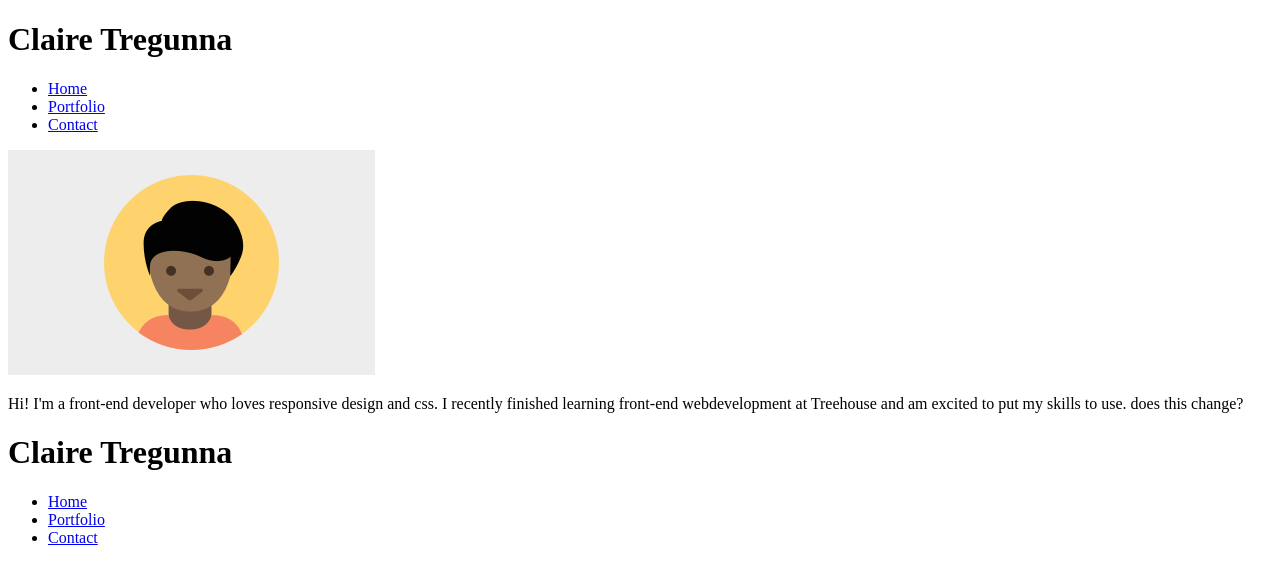
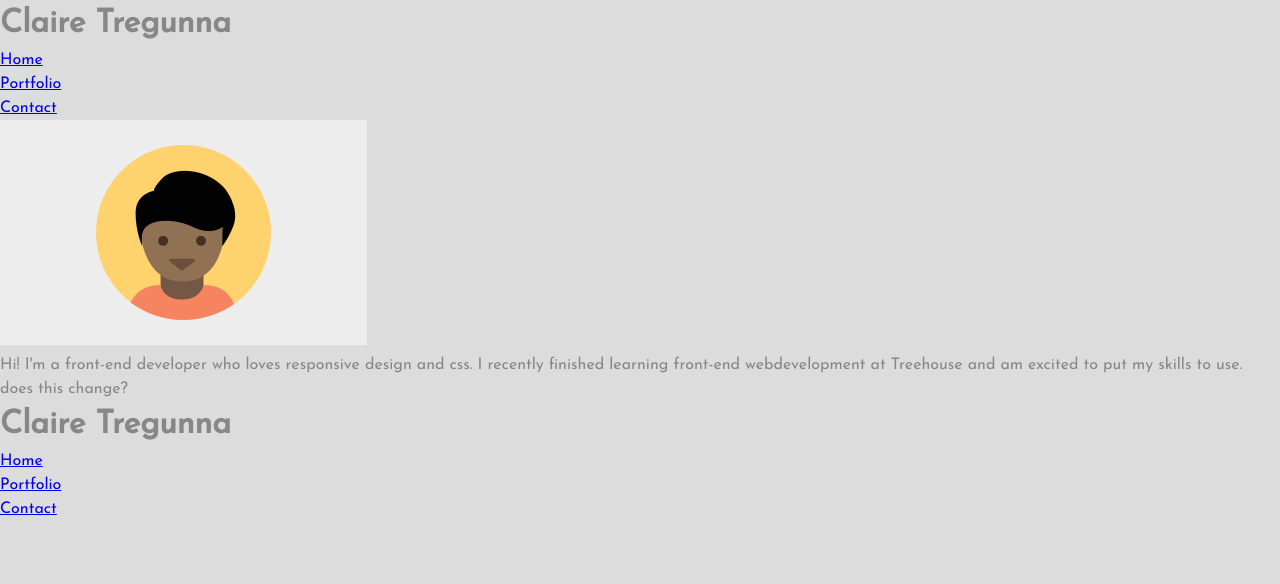
Before and after one commit to c-tregunna/Tech-Degree-Project-02, a plain HTML site: page index.html in a window 1280 px wide. Drawn offline with Linux system fonts and the light colour scheme.

Commit message:
added additional html pages

```diff
--- a/css/styles.css
+++ b/css/styles.css
@@ -1 +1,14 @@
 /* Global Layout Set-up */
+* {
+  box-sizing: border-box;
+  margin: 0;
+  padding: 0;
+}
+
+body {
+  color: #878787;
+  background-color: #dcdcdc;
+  font: 1em/1.5 'Josefin Sans', Helvetica, Arial, sans-serif;
+}
+
+/* mobile first styles */
--- /dev/null
+++ b/css/styles_original.css
@@ -0,0 +1,92 @@
+/* Global Layout Set-up */
+* {
+  box-sizing: border-box;
+  margin: 0;
+  padding: 0;
+}
+
+body {
+	background-color: #dcdcdc;
+	font-family: 'Josefin Sans', sans-serif;
+}
+
+nav ul {
+	list-style-type: none;
+}
+
+header {
+	/*border-bottom: 2px solid black;
+	height: 200px;*/
+	padding: 30px;
+	margin-bottom: 20px;
+}
+
+.name {
+	display: inline;
+	float: left;
+	font-size: 2.25em;
+	padding-left: 30px;
+}
+
+.main-nav ul {
+   float: right;
+}
+
+.main-nav li {
+   display: inline;
+   padding-right: 30px;
+   font-size: 1.625em;
+}
+
+a:link {
+	text-decoration: none;
+	color: black;
+}
+
+.top {
+	width:100%;
+	padding: 30px;
+}
+
+.intro {
+	width: 66.5%;
+	float: left;
+}
+.profile-img {
+	width: 26.5%;
+	float: right;
+}
+
+.top-img {
+	float: right;
+	margin-right: 30px;
+}
+
+.intro p {
+	margin: 30px;
+	font-size: 1.4em;
+	line-height: 1.5;
+	text-align: justify;
+
+}
+
+
+footer {
+	border-top: 1px solid black;
+	padding: 30px;
+}
+
+
+
+
+
+
+
+
+/* Float Clearfix ------------------ */
+
+.group:after {
+  content: "";
+  display: table;
+  clear: both;
+}
--- a/index.html
+++ b/index.html
@@ -11,9 +11,9 @@
       <h1 class="name">Claire Tregunna</h1>
         <nav class="main-nav">
           <ul>
-            <li><a href="#">Home</a></li>
-            <li><a href="#">Portfolio</a></li>
-            <li><a href="#">Contact</a></li>
+            <li><a href="index.html">Home</a></li>
+            <li><a href="portfolio.html">Portfolio</a></li>
+            <li><a href="contact.html">Contact</a></li>
           </ul>
       </nav>
     </header>
```
Also changed, not shown: contact.html (added, +22 -0 lines), portfolio.html (added, +22 -0 lines), 2 other files.
